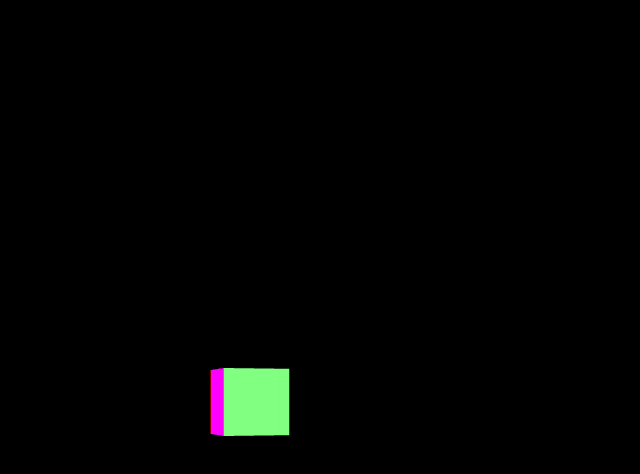
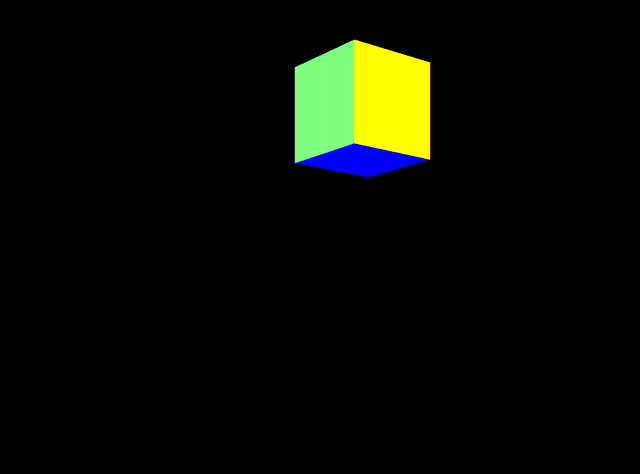
Before and after one commit to Verex/Chroma-Scape, a plain HTML site: page index.html in a window 1280 px wide. Shown: the whole page, without its empty margins (280-920 px from the left). Drawn offline with nearby package versions, Linux system fonts and the light colour scheme.

Commit message:
Quick push

```diff
--- a/index.html
+++ b/index.html
@@ -23,6 +23,7 @@
     <script src="js/transformcomponent.js"></script>
     <script src="js/model.js"></script>
     <script src="js/player.js"></script>
+    <script src="js/ship.js"></script>
 
     <!-- Include js mesh files -->
     <script src="js/meshes/test.js"></script>
--- a/js/app.js
+++ b/js/app.js
@@ -54,11 +54,20 @@ class App {
     this.canvas.width = this.canvas.clientWidth;
     this.canvas.height = this.canvas.clientHeight;
 
+    // Create game world entity.
     this.gameworld = new Entity.Factory(null).ofType(EntityType.ENTITY_GAMEWORLD);
-    this.testEnt = new Entity.Factory(this.gameworld).ofType(EntityType.ENTITY_PLAYER);
-    this.testCamera = new Entity.Factory(this.testEnt).ofType(EntityType.ENTITY_CAMERA);
 
-    this.testEnt.components[ComponentID.COMPONENT_MESH].setModel(
+    // Create player entity.
+    this.player = new Entity.Factory(this.gameworld).ofType(EntityType.ENTITY_PLAYER);
+
+    // Create camera entity.
+    this.camera = new Entity.Factory(this.player).ofType(EntityType.ENTITY_CAMERA);
+
+    // Create ship entity.
+    this.ship = new Entity.Factory(this.player).ofType(EntityType.ENTITY_SHIP);
+
+    // Set model for our ship.
+    this.ship.components[ComponentID.COMPONENT_MESH].setModel(
       new Model(
         this.gl,
         TestMesh().indices(),
@@ -66,6 +75,7 @@ class App {
         TestMesh().color()
       )
     );
+
     return AppStatus.STATUS_OK;
   }
 
--- a/js/entity.js
+++ b/js/entity.js
@@ -3,7 +3,8 @@
     ENTITY_GAMEWORLD: {id: 0},
     ENTITY_GENERIC: {id: 1},
     ENTITY_CAMERA: {id: 2},
-    ENTITY_PLAYER: {id: 3}
+    ENTITY_PLAYER: {id: 3},
+    ENTITY_SHIP: {id: 4}
 }
 
 var newID = 0;
--- a/js/player.js
+++ b/js/player.js
@@ -4,17 +4,11 @@ class Player extends Entity {
 
         // Add components.
         this.componentFactory.construct(ComponentID.COMPONENT_TRANSFORM);
-        this.componentFactory.construct(ComponentID.COMPONENT_MESH);
 
         this.transformComponent = this.getComponent(ComponentID.COMPONENT_TRANSFORM);
-        this.transformComponent.origin[Math.Z] = -10;
-        this.transformComponent.rotation[Math.Y] += 10;
-
-        this.meshComponent = this.getComponent(ComponentID.COMPONENT_TRANSFORM);
     }
     tick(dt) {
-        //this.transformComponent.origin[Math.Y] -= 0.01;
-        //this.meshComponent.rotation[Math.Y] += 1;
+        this.transformComponent.origin[Math.Y] += 0.01;
         this.transformComponent.updateTransform();
         super.tick(dt);
     }
--- a/js/renderer.js
+++ b/js/renderer.js
@@ -34,7 +34,7 @@ class Renderer {
             gameworld.scene.cameras[0].sceneNode.worldMatrix
         );
 
-        var testent = gameworld.children[0];
+        var testent = gameworld.children[0].children[1];
         var testtransformcomponent = testent.components[ComponentID.COMPONENT_TRANSFORM];
         var testmeshcomponent = testent.components[ComponentID.COMPONENT_MESH];
         testmeshcomponent.render(this.program, this.ctx);
--- /dev/null
+++ b/js/ship.js
@@ -0,0 +1,31 @@
+class Ship extends Entity {
+    constructor(width, height, eid, owner) {
+        super(eid, owner, EntityType.ENTITY_SHIP);
+
+        // Add components.
+        this.componentFactory.construct(ComponentID.COMPONENT_TRANSFORM);
+        this.componentFactory.construct(ComponentID.COMPONENT_MESH);
+
+        this.transformComponent = this.getComponent(ComponentID.COMPONENT_TRANSFORM);
+        this.transformComponent.origin[Math.Z] = -10;
+        this.transformComponent.rotation[Math.Y] += 10;
+
+        this.meshComponent = this.getComponent(ComponentID.COMPONENT_TRANSFORM);
+    }
+    tick(dt) {
+        //this.transformComponent.origin[Math.Y] -= 0.01;
+        this.meshComponent.rotation[Math.Y] += 1;
+        this.transformComponent.updateTransform();
+        super.tick(dt);
+    }
+};
+
+EntityType.ENTITY_SHIP.construction = (owner) => {
+    var globals = GlobalVars.getInstance();
+    return new Ship(
+        globals.clientWidth,
+        globals.clientHeight,
+        newID++,
+        owner
+    );
+}
```
